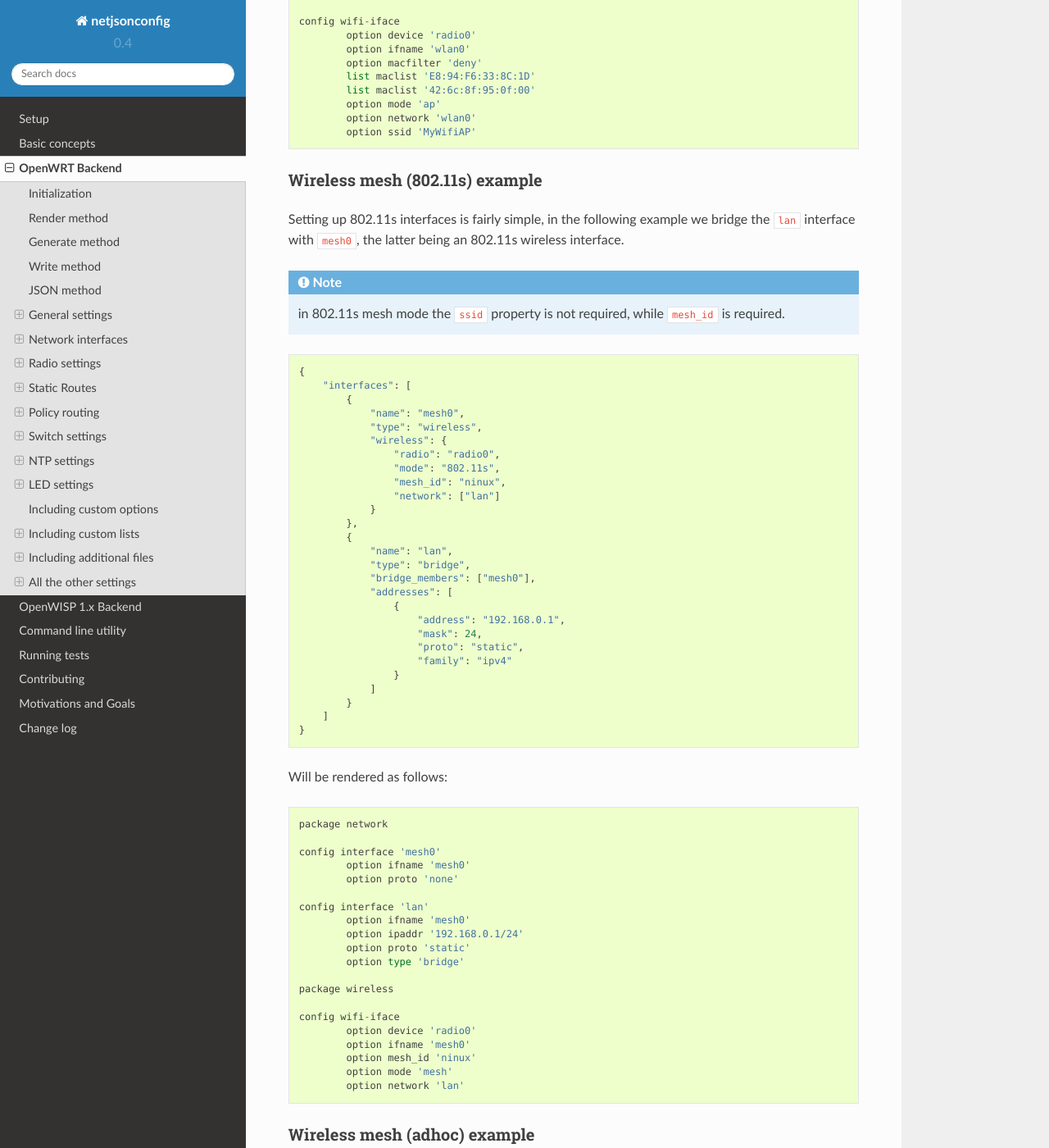
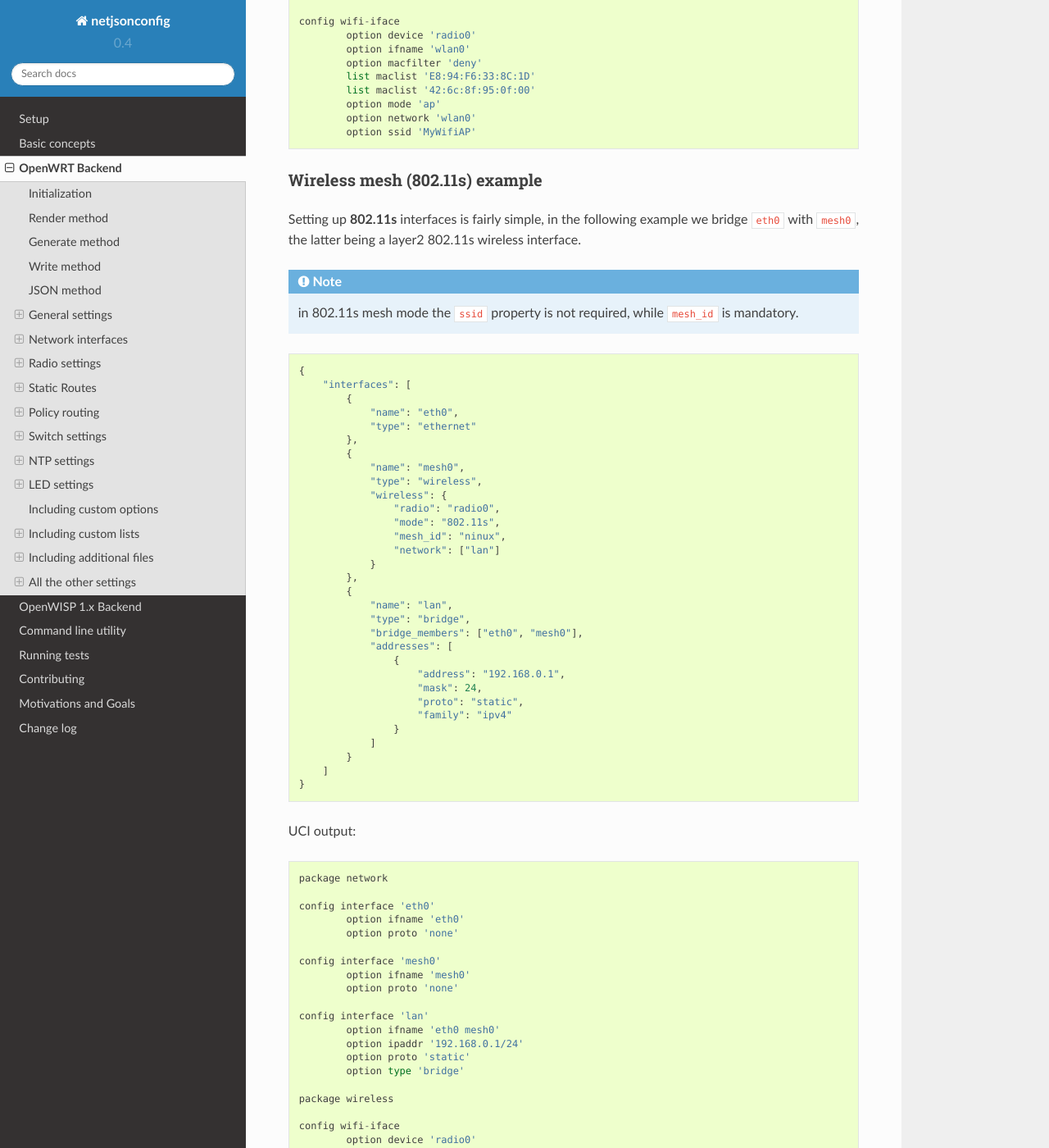
Before and after one commit to openwisp/netjsonconfig, a Sphinx documentation site: the page built from docs/source/backends/openwrt.rst, in a window 1280 px wide and 1400 px high, scrolled down 10576 px. Shown: the whole window at 82% size. Built offline with Sphinx 7.4.7 and the Read the Docs theme 2.0.0, drawn with Linux system fonts in a browser that asks for light colours.

Commit message:
[docs] Improved OpenWrt 802.11s example

```diff
--- a/docs/source/backends/openwrt.rst
+++ b/docs/source/backends/openwrt.rst
@@ -558,18 +558,22 @@ Will be rendered as::
 Wireless mesh (802.11s) example
 ~~~~~~~~~~~~~~~~~~~~~~~~~~~~~~~
 
-Setting up 802.11s interfaces is fairly simple, in the following example we
-bridge the ``lan`` interface with ``mesh0``, the latter being an 802.11s
+Setting up **802.11s** interfaces is fairly simple, in the following example we
+bridge ``eth0`` with ``mesh0``, the latter being a layer2 802.11s
 wireless interface.
 
 .. note::
    in 802.11s mesh mode the ``ssid`` property is not required,
-   while ``mesh_id`` is required.
+   while ``mesh_id`` is mandatory.
 
 .. code-block:: python
 
     {
         "interfaces": [
+            {
+                "name": "eth0",
+                "type": "ethernet"
+            },
             {
                 "name": "mesh0",
                 "type": "wireless",
@@ -583,7 +587,7 @@ wireless interface.
             {
                 "name": "lan",
                 "type": "bridge",
-                "bridge_members": ["mesh0"],
+                "bridge_members": ["eth0", "mesh0"],
                 "addresses": [
                     {
                         "address": "192.168.0.1",
@@ -596,16 +600,20 @@ wireless interface.
         ]
     }
 
-Will be rendered as follows::
-
-    package network
+UCI output::
+
+    package network
+
+    config interface 'eth0'
+            option ifname 'eth0'
+            option proto 'none'
 
     config interface 'mesh0'
             option ifname 'mesh0'
             option proto 'none'
 
     config interface 'lan'
-            option ifname 'mesh0'
+            option ifname 'eth0 mesh0'
             option ipaddr '192.168.0.1/24'
             option proto 'static'
             option type 'bridge'
```
